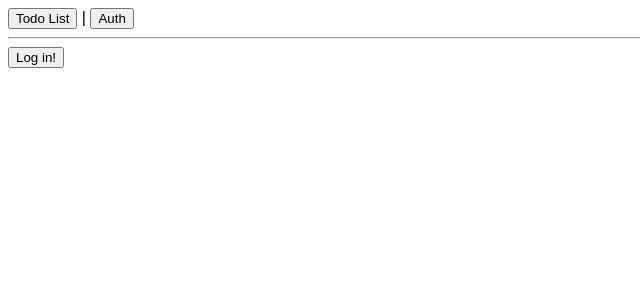
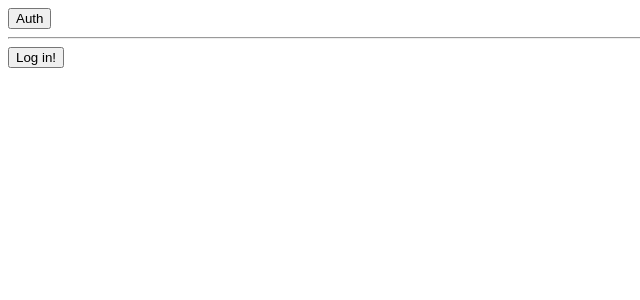
Before and after one commit to W3AI/max-react-hooks, a React (Create React App) app: page / in a window 1280 px wide. Shown: the top 300 px of the page, without its empty margins (0-640 px from the left). Built offline with nearby package versions, Linux system fonts and the light colour scheme.

Commit message:
added useContext logic in Auth and Header comps

```diff
--- a/src/auth-context.js
+++ b/src/auth-context.js
@@ -1,5 +1,5 @@
 import React from 'react';
 
-const authContext = React.createContext(false);
+const authContext = React.createContext({status: false, login: () => {}});
 
 export default authContext;
--- a/src/components/Auth.js
+++ b/src/components/Auth.js
@@ -1,7 +1,13 @@
-import React from 'react';
+import React, { useContext } from 'react';
 
-const auth = props => (
-    <button>Log in!</button>
-);
+import AuthContext from '../auth-context';
 
-export default auth;
+const Auth = props => {
+    const auth = useContext(AuthContext);
+
+    return (
+        <button onClick={auth.login}>Log in!</button>
+    );
+};
+
+export default Auth;
--- a/src/components/Header.js
+++ b/src/components/Header.js
@@ -1,10 +1,15 @@
-import React from 'react';
+import React, { useContext } from 'react';
 
-const header = props => (
-    <header>
-        <button onClick={props.onLoadTodos}>Todo List</button> | {' '}
-        <button onClick={props.onLoadAuth}>Auth</button>
-    </header>
-);
+import AuthContext from '../auth-context';
 
-export default header;
+const Header = props => {
+    const auth = useContext(AuthContext);
+    return (
+        <header>
+            {auth.status ? <button onClick={props.onLoadTodos}>Todo List</button> : null}
+            <button onClick={props.onLoadAuth}>Auth</button>
+        </header>
+    )
+};
+
+export default Header;
```
